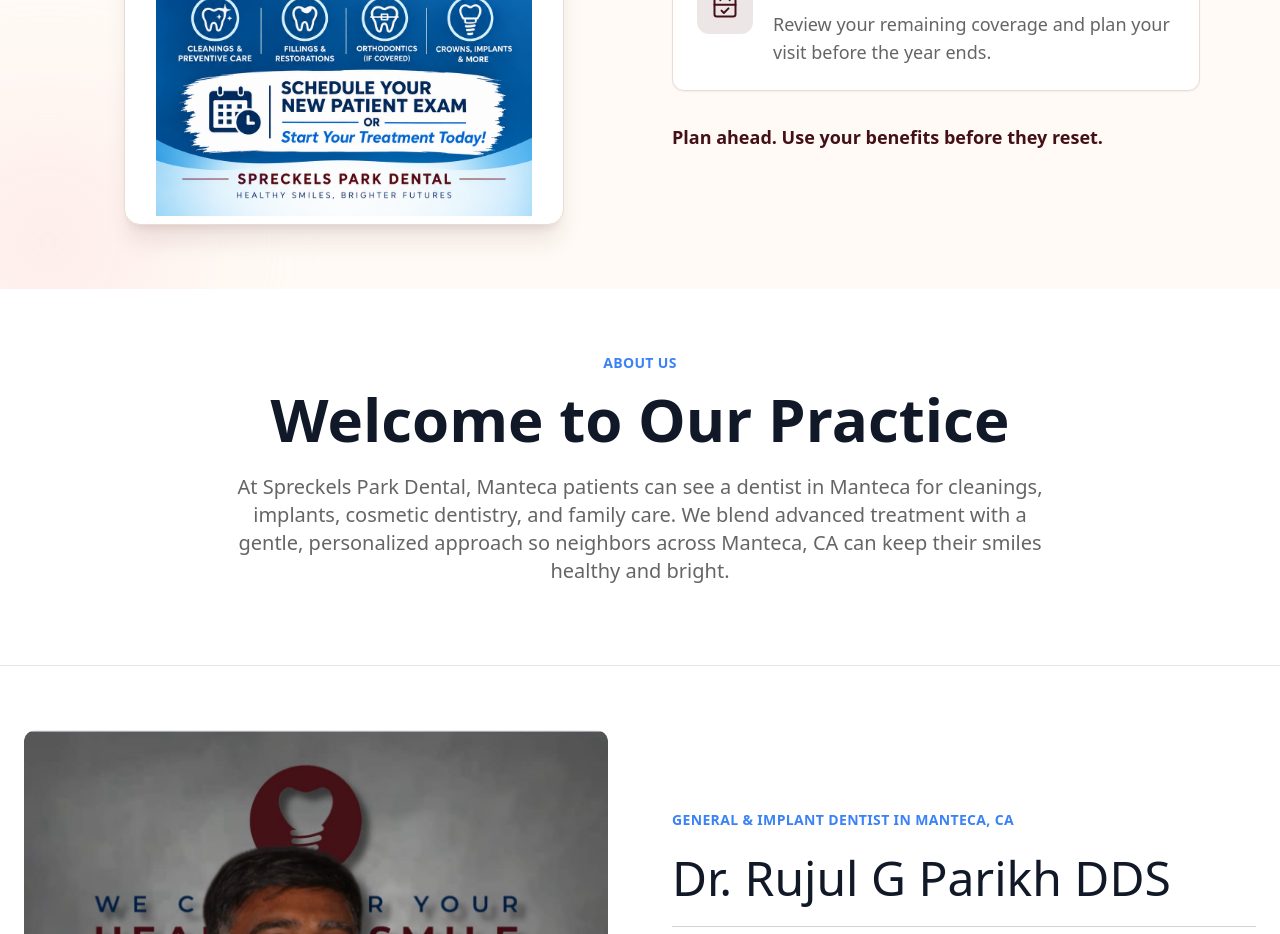
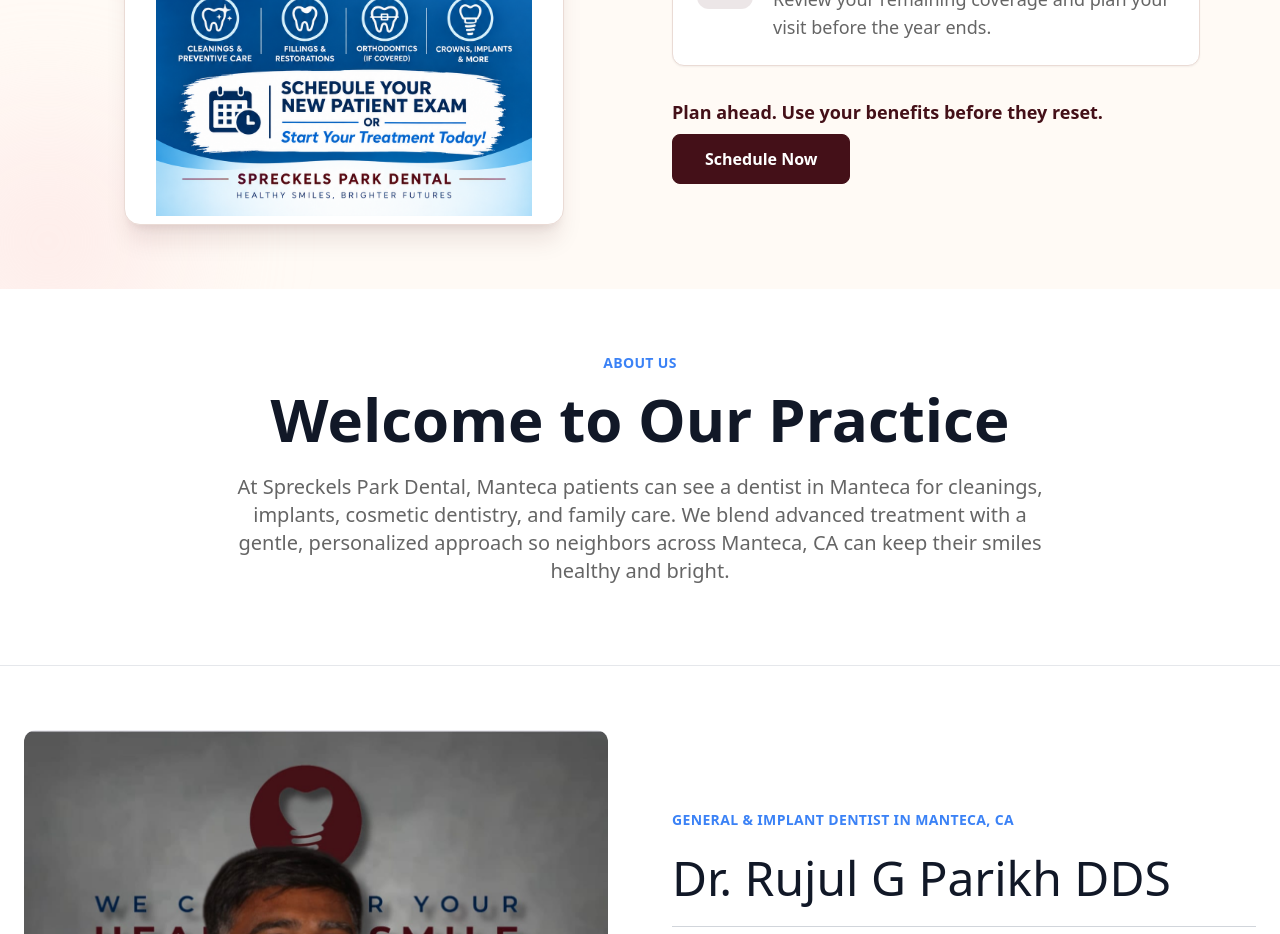
Before and after one commit to Anusha-DPM/Spreckels-Dental-site, a Next.js app: page / in a window 1280 px wide. Shown: the part 1120-2054 px from the top of the page. Built offline with nearby package versions, Linux system fonts and the light colour scheme; no server answers; the database is empty.

Commit message:
Home page changes

```diff
--- a/components/DentalBenefitsSection.tsx
+++ b/components/DentalBenefitsSection.tsx
@@ -127,6 +127,17 @@ export default function TrunkOrTreatSection() {
             >
               Plan ahead. Use your benefits before they reset.
             </p>
+              {/* Learn More Button */}
+         <div className="flex justify-center md:justify-start">
+              <motion.a
+                href="/contact"
+                whileHover={{ scale: 1.05 }}
+                whileTap={{ scale: 0.95 }}
+                className="bg-[#441018] text-white border border-[#441018] px-8 py-3 rounded-lg hover:bg-white hover:text-[#441018] transition-colors duration-200 font-semibold font-heading cursor-pointer inline-block text-[15px] sm:text-base"
+              >
+              Schedule Now
+              </motion.a>
+            </div>
           </motion.div>
 
 
```
